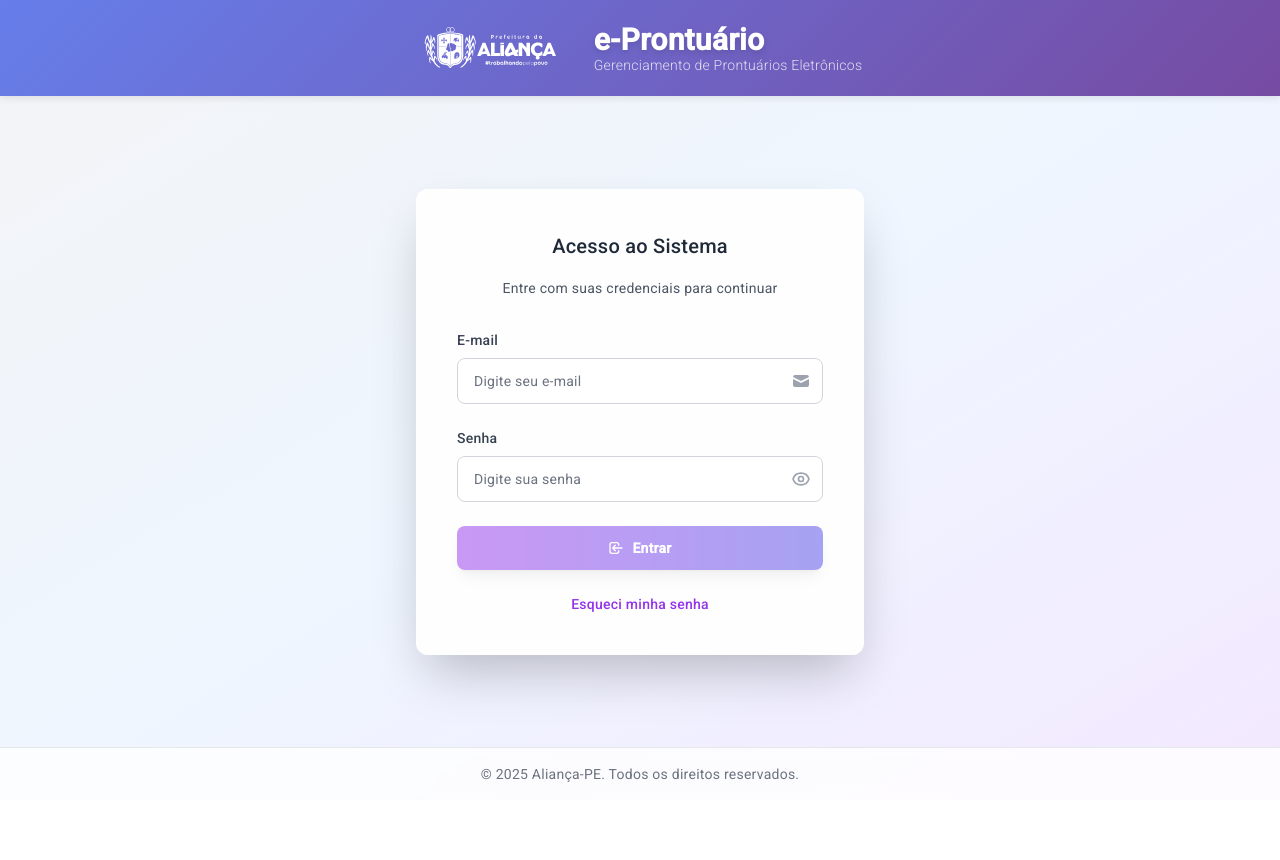
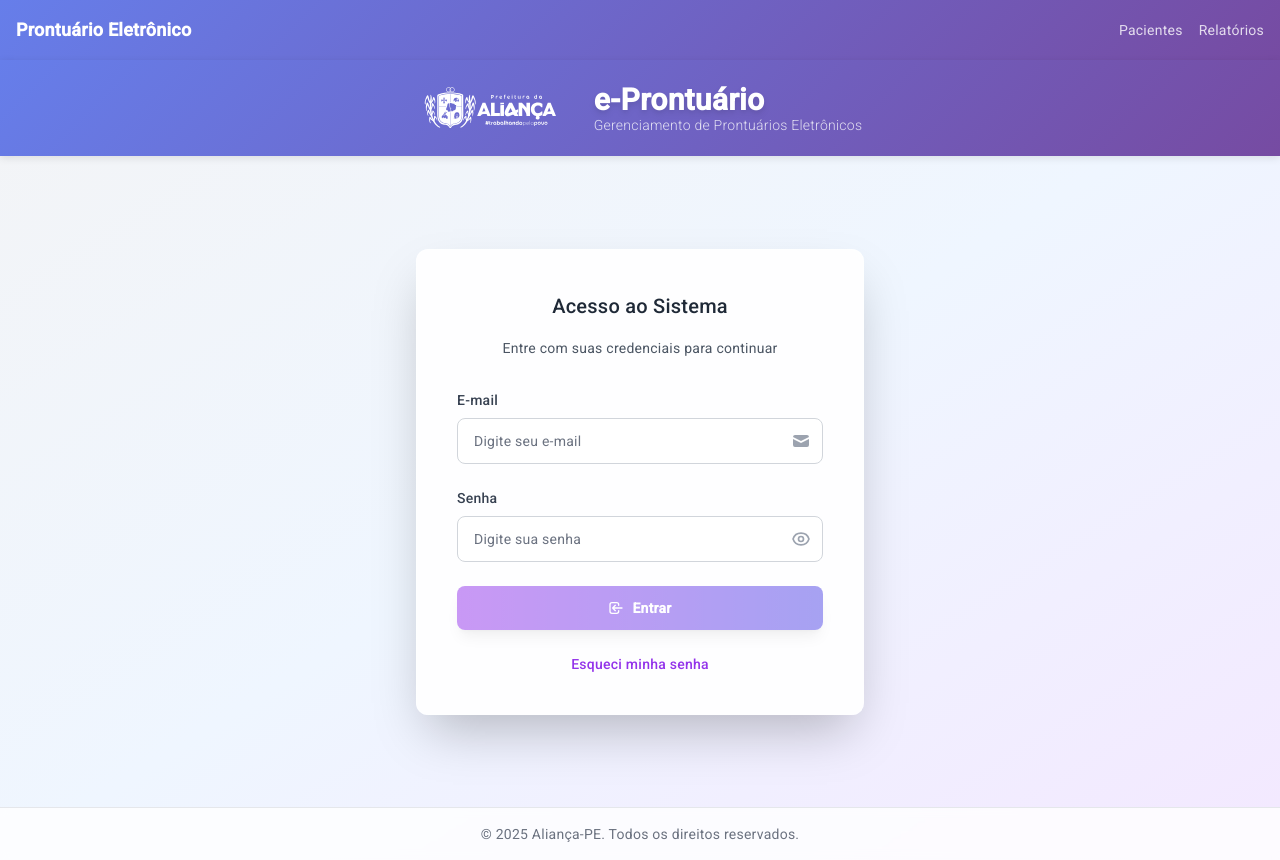
Before and after one commit to fpjunior/protuario-eletronico, an Angular app in the folder frontend/: page /login in a window 1280 px wide. Before the commit the page ends 800 px from the top, so only its background shows below. Built offline with nearby package versions, Linux system fonts and the light colour scheme.

Commit message:
feat(menu): menu global com permissão para acesso à tela de usuários

```diff
--- a/frontend/src/app/app.component.html
+++ b/frontend/src/app/app.component.html
@@ -1 +1,13 @@
+<nav class="bg-header-gradient shadow-header text-white py-4">
+  <div class="container mx-auto flex items-center justify-between px-4">
+    <div class="flex items-center space-x-4">
+      <span class="font-bold text-lg">Prontuário Eletrônico</span>
+    </div>
+    <div class="flex space-x-4">
+      <a routerLink="/pacientes" routerLinkActive="font-bold" class="text-white/80 hover:text-white transition-colors">Pacientes</a>
+      <a routerLink="/relatorios" routerLinkActive="font-bold" class="text-white/80 hover:text-white transition-colors">Relatórios</a>
+      <a *ngIf="authService.isAdmin || authService.isEditor" routerLink="/usuarios" routerLinkActive="font-bold" class="text-white/80 hover:text-white transition-colors">Usuários</a>
+    </div>
+  </div>
+</nav>
 <router-outlet></router-outlet>
```
Also changed, not shown: frontend/src/app/app.component.ts (+6 -4 lines).
